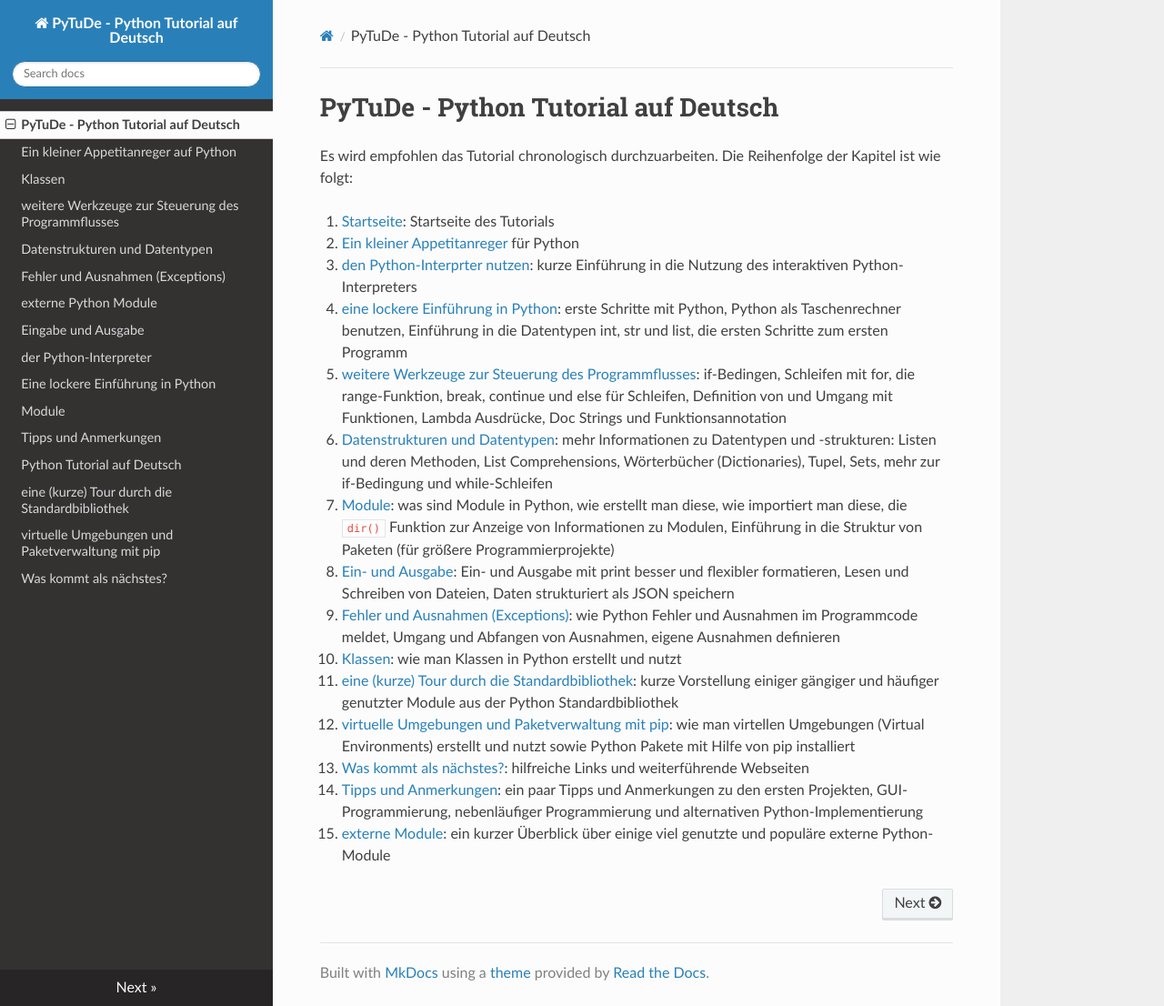
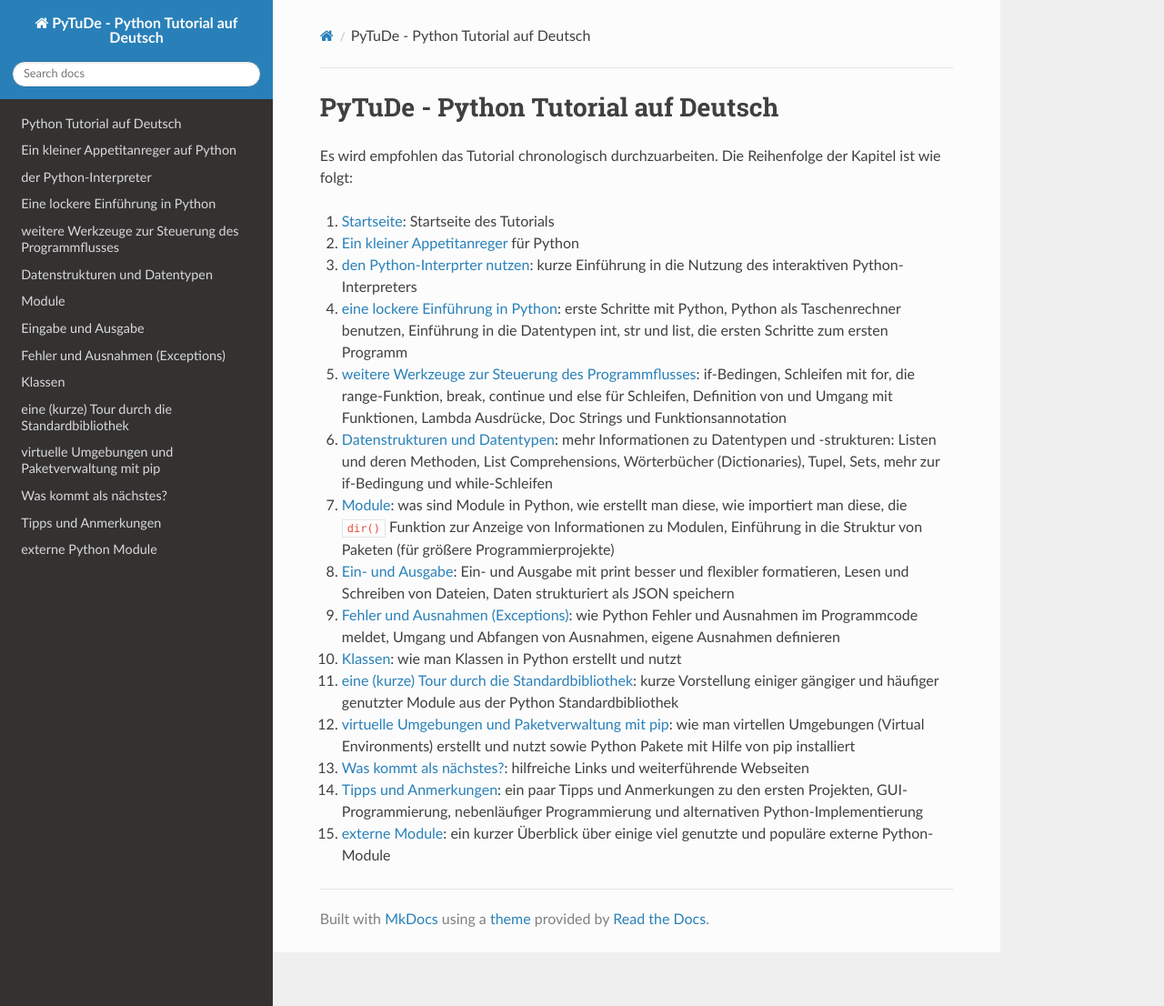
Before and after one commit to noisefloor/pytude, an MkDocs documentation site: the page built from docs/index.md, in a window 1280 px wide and 1106 px high. Shown: the whole window at 91% size. Built offline with MkDocs 1.6.1, drawn with Linux system fonts in a browser that asks for light colours; nearby versions of some CDN libraries; part of the change alters nothing that is shown.

```diff
--- a/mkdocs.yml
+++ b/mkdocs.yml
@@ -9,3 +9,19 @@ plugins:
   - search
 markdown_extensions:
   - admonition
+nav:
+  - 'start.md'
+  - 'appetite.md'
+  - 'interpreter.md'
+  - 'introduction.md'
+  - 'controlflow.md'
+  - 'datastructures.md'
+  - 'modules.md'
+  - 'inputoutput.md'
+  - 'errors.md'
+  - 'classes.md'
+  - 'stdlib.md'
+  - 'venv.md'
+  - 'whatnow.md'
+  - 'remarks.md'
+  - 'externallibs.md'
```
